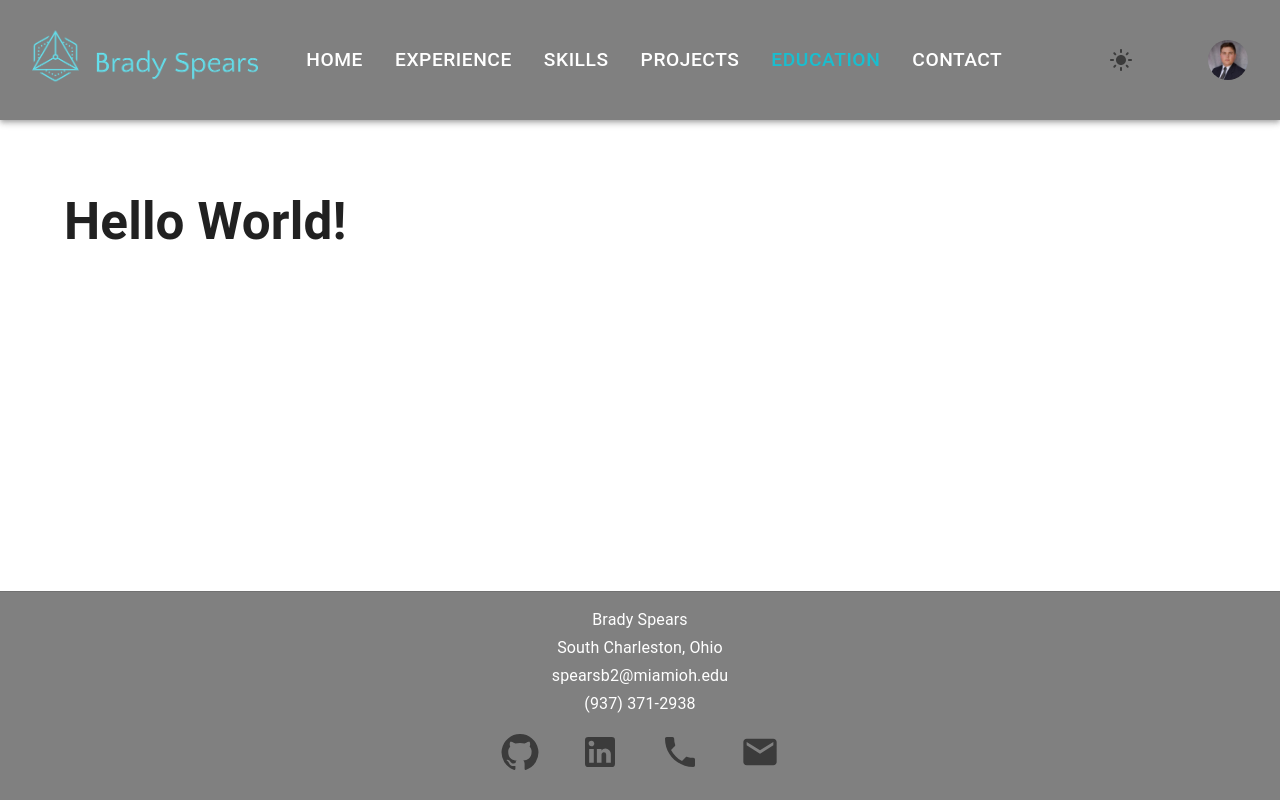
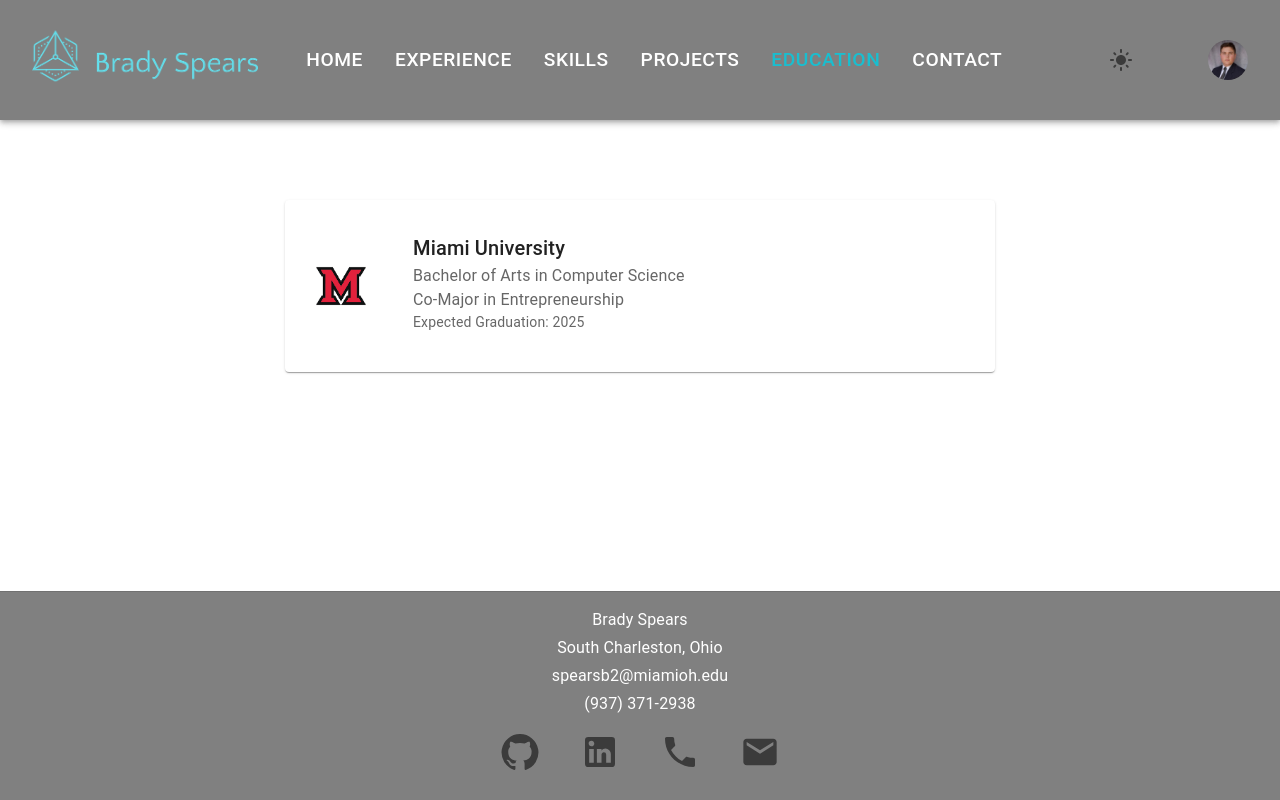
Before and after one commit to Brady-Spears66/React-Portfolio, a React (Vite) app: page /education in a window 1280 px wide. Built offline with nearby package versions, Linux system fonts and the light colour scheme.

Commit message:
Adding miami university education to Education.tsx

```diff
--- a/src/pages/Education.tsx
+++ b/src/pages/Education.tsx
@@ -1,11 +1,37 @@
-import { Helmet } from "react-helmet-async";
+import { Box, Card, CardContent, Container, Grid, Typography, CardMedia } from "@mui/material";
+import miamiUniversity from '../assets/education/miamiUniversity.png';
 
 export function Education() {
     return (
-        <>
-            <h1>
-                Hello World!
-            </h1>
-        </>
-    )
+        <Container maxWidth="md" sx={{ mt: 5, textAlign: 'center' }}>
+            <Grid container justifyContent="center">
+                <Grid item xs={12} sm={10}>
+                    <Card sx={{ p: 2, display: 'flex', alignItems: 'center', textAlign: 'left' }}>
+                        <CardMedia
+                            component="img"
+                            image={miamiUniversity}
+                            alt="Miami University"
+                            sx={{ width: 80, height: 80, objectFit: 'contain', mr: 2 }}
+                        />
+                        <CardContent>
+                            <Typography variant="h6">
+                                Miami University
+                            </Typography>
+                            <Typography variant="body1" color="textSecondary">
+                                Bachelor of Arts in Computer Science
+                            </Typography>
+                            <Typography variant="body1" color="textSecondary">
+                                Co-Major in Entrepreneurship
+                            </Typography>
+                            <Typography variant="body2" color="textSecondary">
+                                Expected Graduation: 2025
+                            </Typography>
+                        </CardContent>
+                    </Card>
+                </Grid>
+            </Grid>
+        </Container>
+    );
 }
+
+export default Education;
```
Also changed, not shown: src/assets/education/miamiUniversity.png (added).
